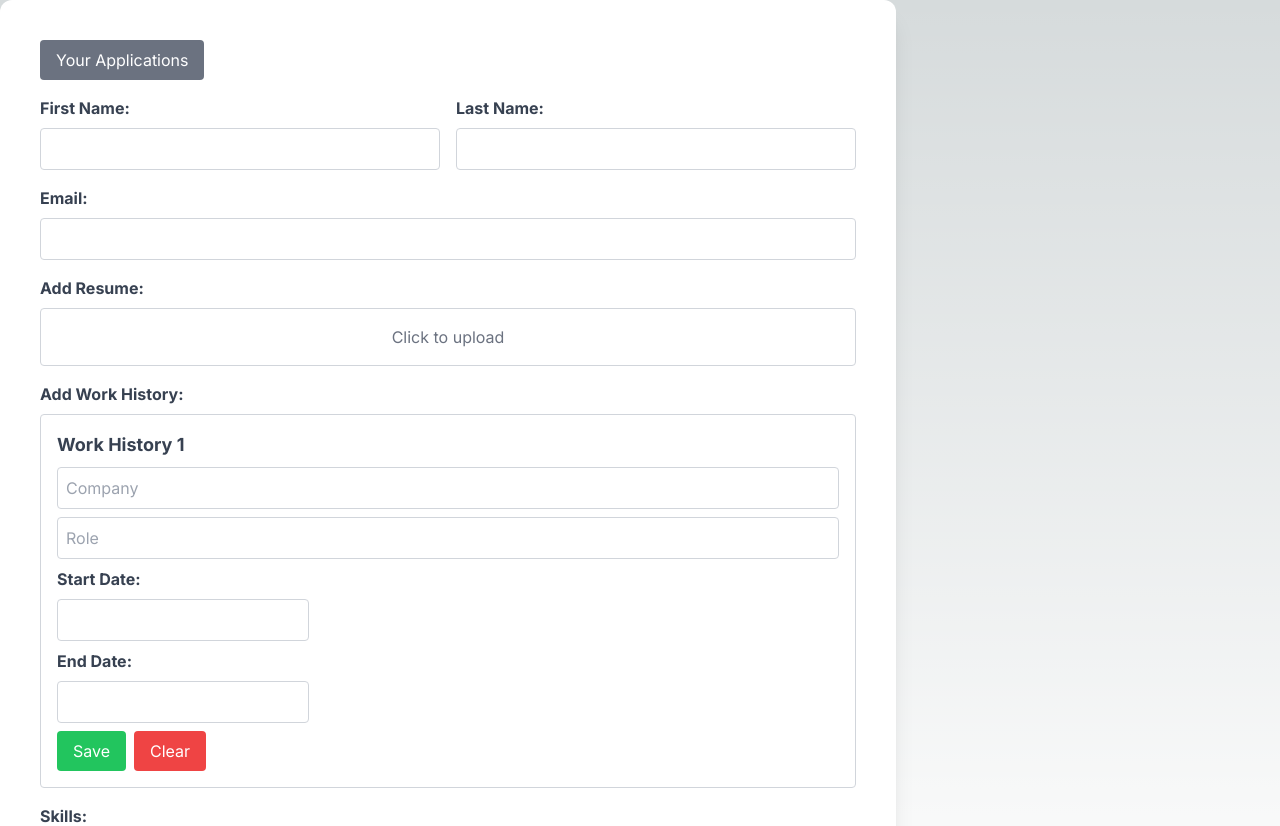
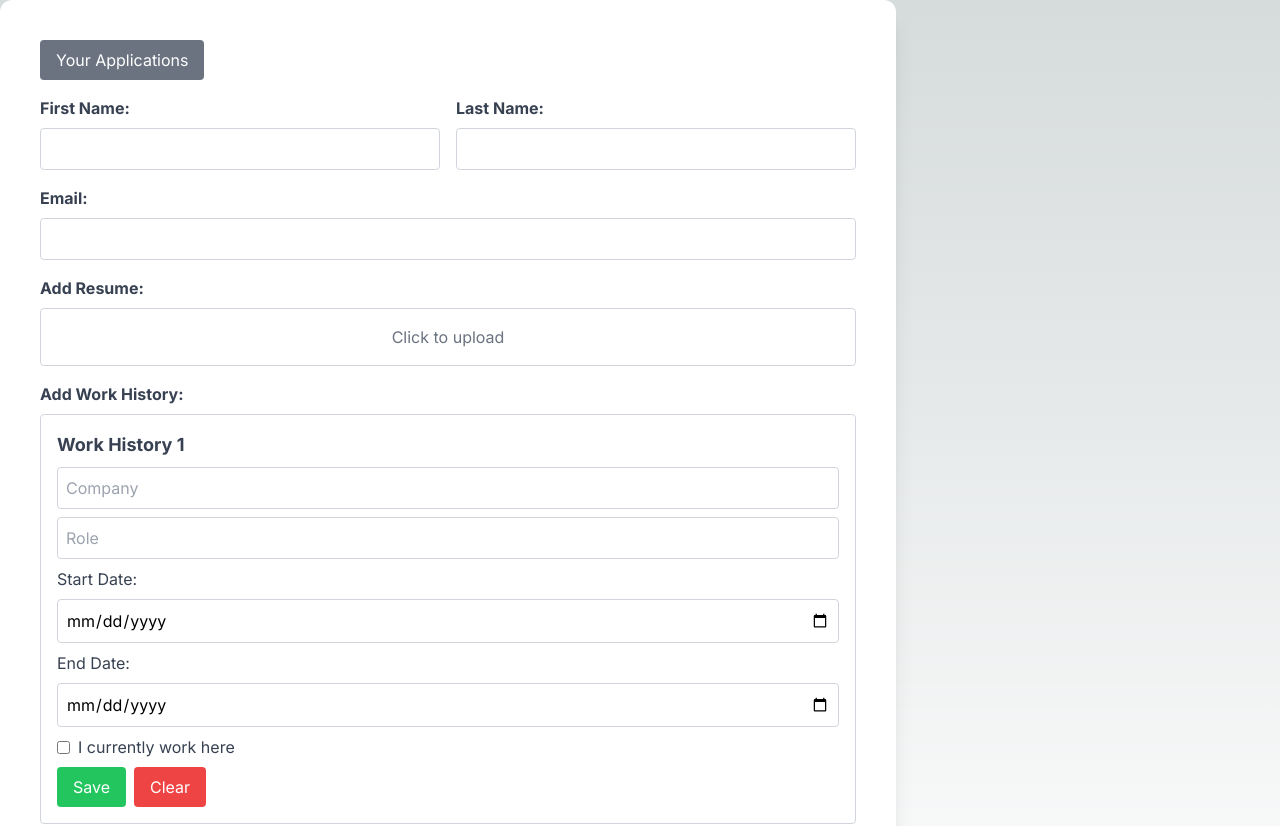
Before and after one commit to yuviChohan/TalentMatch, a Next.js app: page /UserProfile in a window 1280 px wide. Shown: the top 826 px of the page. Built offline with nearby package versions, Linux system fonts and the light colour scheme.

Commit message:
View applications button is functional on  profile page

```diff
--- /dev/null
+++ b/src/app/UserProfile/ApplicationsPage.tsx
@@ -0,0 +1,21 @@
+// src/app/UserProfile/ApplicationsPage.tsx
+import React from 'react';
+
+const ApplicationsPage: React.FC<{ applications: { title: string; company: string; status: string; }[] }> = ({ applications }) => {
+  return (
+    <div className="w-full max-w-4xl bg-white shadow-xl rounded-xl p-10">
+      <h1 className="text-5xl font-extrabold text-gray-800">Applications</h1>
+      <div className="mt-4">
+        {applications.map((application, index) => (
+          <div key={index} className="border border-gray-300 rounded p-4 mb-4">
+            <h2 className="text-lg font-bold text-gray-700">{application.title}</h2>
+            <p className="text-gray-600">Company: {application.company}</p>
+            <p className="text-gray-600">Status: {application.status}</p>
+          </div>
+        ))}
+      </div>
+    </div>
+  );
+};
+
+export default ApplicationsPage;
--- a/src/app/UserProfile/page.tsx
+++ b/src/app/UserProfile/page.tsx
@@ -1,24 +1,31 @@
 import React, { useState, useEffect } from 'react';
-import DatePicker from 'react-datepicker';
-import 'react-datepicker/dist/react-datepicker.css';
+import { useAuth } from '../contexts/AuthContext';
 
 interface WorkHistoryEntry {
   company: string;
   role: string;
-  startDate: Date | null;
-  endDate: Date | null;
+  startDate: string;
+  endDate: string;
+  currentlyWorking: boolean;
   isSaved: boolean;
   isExpanded: boolean;
 }
 
 const UserProfile: React.FC = () => {
+  const { uid } = useAuth();
   const [firstName, setFirstName] = useState<string>('');
   const [lastName, setLastName] = useState<string>('');
   const [email, setEmail] = useState<string>('');
   const [resume, setResume] = useState<File | null>(null);
-  const [workHistory, setWorkHistory] = useState<WorkHistoryEntry[]>([{ company: '', role: '', startDate: null, endDate: null, isSaved: false, isExpanded: true }]);
+  const [workHistory, setWorkHistory] = useState<WorkHistoryEntry[]>([
+    { company: '', role: '', startDate: '', endDate: '', currentlyWorking: false, isSaved: false, isExpanded: true }
+  ]);
   const [skills, setSkills] = useState<string[]>([]);
   const [appliedJobs, setAppliedJobs] = useState<{ title: string; company: string; status: string; }[]>([]);
+  const [showApplications, setShowApplications] = useState<boolean>(false);
+
+  const currentDate = new Date().toISOString().split('T')[0];
+  const minDate = new Date(new Date().setFullYear(new Date().getFullYear() - 50)).toISOString().split('T')[0];
 
   useEffect(() => {
     setAppliedJobs([
@@ -28,9 +35,51 @@ const UserProfile: React.FC = () => {
     ]);
   }, []);
 
-  const handleFileChange = (e: React.ChangeEvent<HTMLInputElement>, setFile: React.Dispatch<React.SetStateAction<File | null>>) => {
+  const uploadResumeAndExtractData = async (apiKey: string, uid: string, file: File) => {
+    const formData = new FormData();
+    formData.append('apiKey', apiKey);
+    formData.append('uid', uid);
+    formData.append('file', file);
+
+    try {
+      const response = await fetch('https://resumegraderapi.onrender.com/extract/resume', {
+        method: 'POST',
+        body: formData,
+      });
+
+      if (!response.ok) {
+        throw new Error('Failed to extract resume data');
+      }
+
+      const data = await response.json();
+      return data; // Return the extracted data
+    } catch (error) {
+      console.error('Error extracting resume data:', error);
+      throw error;
+    }
+  };
+
+  const handleFileChange = async (e: React.ChangeEvent<HTMLInputElement>, setResume: React.Dispatch<React.SetStateAction<File | null>>) => {
     if (e.target.files && e.target.files[0]) {
-      setFile(e.target.files[0]);
+      const uploadedFile = e.target.files[0];
+      setResume(uploadedFile);
+
+      try {
+        const userUid = uid;
+        if (!userUid) {
+          throw new Error('User UID not available');
+        }
+        console.log('API:', process.env.REACT_APP_OPENAI_RESUMEGRADER_APIKEY);
+        const resumeGraderApiKey = process.env.REACT_APP_OPENAI_RESUMEGRADER_APIKEY;
+        if (!resumeGraderApiKey) {
+          throw new Error('API key not available');
+        }
+
+        const data = await uploadResumeAndExtractData(resumeGraderApiKey, userUid, uploadedFile);
+        console.log('Extracted Resume Data:', data); // Update state with extracted skills, experience, etc.
+      } catch (error) {
+        console.error('Error extracting resume:', error);
+      }
     }
   };
 
@@ -39,7 +88,7 @@ const UserProfile: React.FC = () => {
   const handleSaveWorkHistory = (index: number) => {
     const newWorkHistory = [...workHistory];
     const entry = newWorkHistory[index];
-    if (entry.company && entry.role && entry.startDate && entry.endDate) {
+    if (entry.company && entry.role && entry.startDate && (entry.endDate || entry.currentlyWorking)) {
       entry.isSaved = true;
       entry.isExpanded = false;
       setWorkHistory(newWorkHistory);
@@ -49,7 +98,7 @@ const UserProfile: React.FC = () => {
   };
 
   const handleAddWorkHistory = () => {
-    setWorkHistory([...workHistory, { company: '', role: '', startDate: null, endDate: null, isSaved: false, isExpanded: true }]);
+    setWorkHistory([...workHistory, { company: '', role: '', startDate: '', endDate: '', currentlyWorking: false, isSaved: false, isExpanded: true }]);
   };
 
   const handleRemoveWorkHistoryFields = (index: number) => {
@@ -64,7 +113,7 @@ const UserProfile: React.FC = () => {
     setWorkHistory(newWorkHistory);
   };
 
-  const handleEditWorkHistoryField = (index: number, field: keyof WorkHistoryEntry, value: any) => {
+  const handleEditWorkHistoryField = (index: number, field: keyof WorkHistoryEntry, value: string | boolean) => {
     const newWorkHistory = [...workHistory];
     newWorkHistory[index] = { ...newWorkHistory[index], [field]: value };
     setWorkHistory(newWorkHistory);
@@ -83,9 +132,8 @@ const UserProfile: React.FC = () => {
   };
 
   const handleSaveProfile = () => {
-    // Save all changes here, including work history and skills.
     const savedWorkHistory = workHistory.map((entry, index) => {
-      if (!entry.isSaved && entry.company && entry.role && entry.startDate && entry.endDate) {
+      if (!entry.isSaved && entry.company && entry.role && entry.startDate && (entry.endDate || entry.currentlyWorking)) {
         handleSaveWorkHistory(index);
       }
       return entry;
@@ -104,13 +152,12 @@ const UserProfile: React.FC = () => {
   };
 
   const handleCheckJobStatus = () => {
-    alert('This will redirect to the job status page or open a modal with job status details.');
-    // Add logic to redirect or open modal for job status
+    setShowApplications(true);
   };
 
   useEffect(() => {
+    if (workHistory.length > 1) {
       const lastEntry = workHistory[workHistory.length - 1];
-    if (workHistory.length > 1 && workHistory.every(entry => entry.isSaved && entry.company && entry.role && entry.startDate && entry.endDate)) {
       if (!lastEntry.company && !lastEntry.role && !lastEntry.startDate && !lastEntry.endDate && !lastEntry.isSaved) {
         const newWorkHistory = workHistory.slice(0, -1);
         setWorkHistory(newWorkHistory);
@@ -125,6 +172,19 @@ const UserProfile: React.FC = () => {
           Your Applications
         </button>
       </div>
+
+      {showApplications && (
+        <div>
+        {appliedJobs.map((job, index) => (
+          <div key={index} className="mb-4 border border-gray-300 rounded p-4">
+            <h2 className="text-lg font-bold">{job.title}</h2>
+            <p className="text-gray-600">{job.company}</p>
+            <p className="text-gray-600">{job.status}</p>
+          </div>
+        ))}
+      </div>
+    )}
+
     <div className="grid grid-cols-2 gap-4 mb-4">
       <div>
         <label className="block text-gray-700 font-bold mb-2">First Name:</label>
@@ -196,20 +256,37 @@ const UserProfile: React.FC = () => {
                 onChange={(e) => handleEditWorkHistoryField(index, 'role', e.target.value)}
               />
               <div className="mb-2">
-                  <label className="block text-gray-700 font-bold mb-2">Start Date:</label>
-                  <DatePicker
-                    selected={item.startDate}
-                    onChange={(date: Date | null) => handleEditWorkHistoryField(index, 'startDate', date)}
+                <label className="block text-gray-700 mb-2">Start Date:</label>
+                <input
+                  type="date"
                   className="border border-gray-300 rounded p-2 w-full text-black"
+                  value={item.startDate}
+                  max={currentDate}
+                  min={minDate}
+                  onChange={(e) => handleEditWorkHistoryField(index, 'startDate', e.target.value)}
                 />
               </div>
+              {!item.currentlyWorking && (
                 <div className="mb-2">
-                  <label className="block text-gray-700 font-bold mb-2">End Date:</label>
-                  <DatePicker
-                    selected={item.endDate}
-                    onChange={(date: Date | null) => handleEditWorkHistoryField(index, 'endDate', date)}
+                  <label className="block text-gray-700 mb-2">End Date:</label>
+                  <input
+                    type="date"
                     className="border border-gray-300 rounded p-2 w-full text-black"
+                    value={item.endDate}
+                    max={currentDate}
+                    min={item.startDate}
+                    onChange={(e) => handleEditWorkHistoryField(index, 'endDate', e.target.value)}
                   />
+                </div>
+              )}
+              <div className="mb-2 flex items-center">
+                <input
+                  type="checkbox"
+                  className="mr-2"
+                  checked={item.currentlyWorking}
+                  onChange={(e) => handleEditWorkHistoryField(index, 'currentlyWorking', e.target.checked)}
+                />
+                <label className="text-gray-700">I currently work here</label>
               </div>
               <button
                 className="bg-green-500 text-white rounded px-4 py-2"
```
Lines whose indentation alone changed are shown as unchanged.
